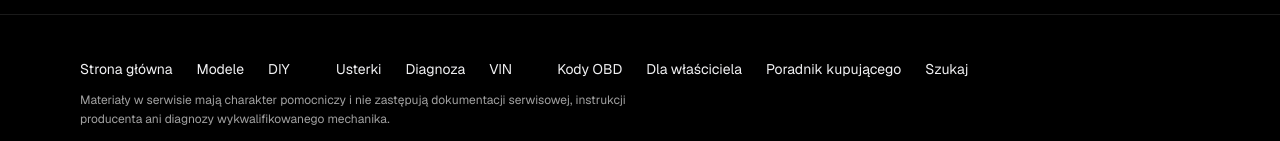
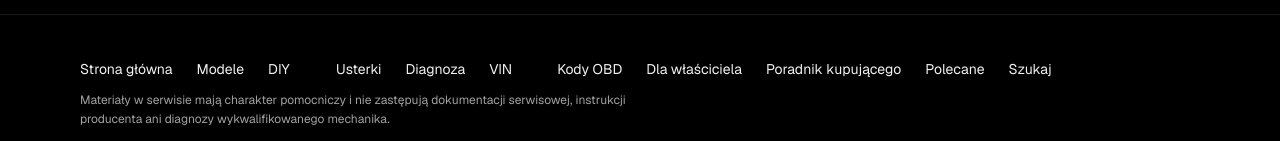
Before and after one commit to tsrc4mm9gg-netizen/gmt400-app, a Next.js app: page / in a window 1280 px wide. Shown: the part 3767-3908 px from the top of the page. Built offline with nearby package versions, Linux system fonts and the light colour scheme.

Commit message:
feat: add Polecane link to footer

```diff
--- a/src/app/site-footer.tsx
+++ b/src/app/site-footer.tsx
@@ -10,6 +10,7 @@ const links = [
   { href: '/kody-obd', label: 'Kody OBD' },
   { href: '/dla-wlasciciela', label: 'Dla właściciela' },
   { href: '/poradnik-kupujacego', label: 'Poradnik kupującego' },
+  { href: '/polecane', label: 'Polecane' },
   { href: '/szukaj', label: 'Szukaj' },
 ];
 
```
